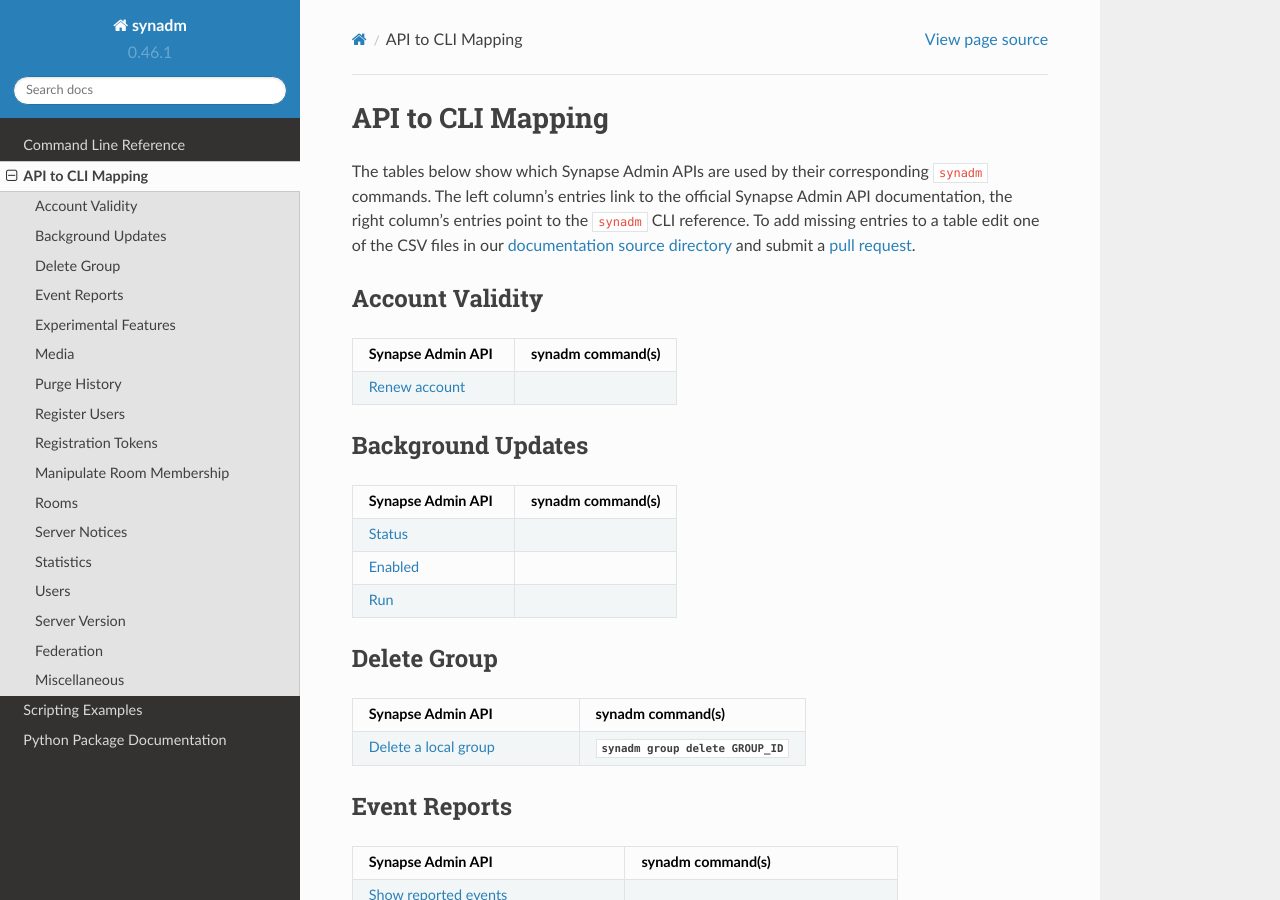
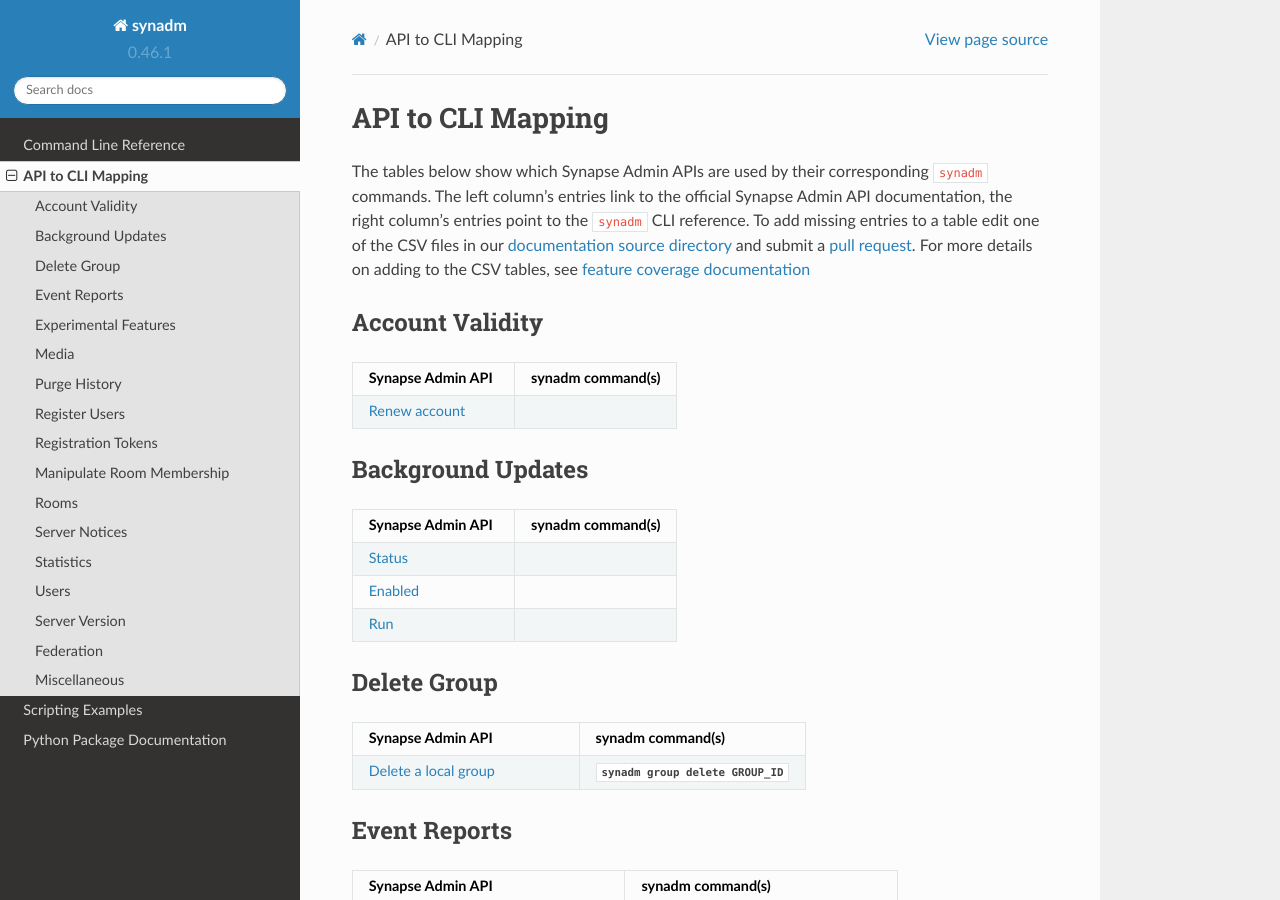
Before and after one commit to JOJ0/synadm, a Sphinx documentation site: the page built from doc/source/features.rst, in a window 1280 px wide and 900 px high. Built offline with Sphinx 7.4.7 and the Read the Docs theme 2.0.0, drawn with Linux system fonts in a browser that asks for light colours.

Commit message:
features.rst note on docs

```diff
--- a/doc/source/features.rst
+++ b/doc/source/features.rst
@@ -3,7 +3,8 @@
 
 The tables below show which Synapse Admin APIs are used by their corresponding ``synadm`` commands.
 The left column's entries link to the official Synapse Admin API documentation, the right column's entries point to the ``synadm`` CLI reference.
-To add missing entries to a table edit one of the CSV files in our `documentation source directory`_ and submit a `pull request`_.
+To add missing entries to a table edit one of the CSV files in our `documentation source directory`_ and submit a `pull request`_. For more details on adding to the CSV tables, see `feature coverage documentation`_
+
 
 Account Validity
 ----------------
@@ -148,5 +149,7 @@
 .. _feature request issue:
    https://github.com/JOJ0/synadm/issues/new
 .. _pull request:
-   https://github.com/JOJ0/synadm/blob/dev/CONTRIBUTING.md#submitting-your-work
+   https://github.com/JOJ0/synadm/blob/master/CONTRIBUTING.md#submitting-your-work
+.. _feature coverage documentation:
+   https://github.com/JOJ0/synadm/blob/master/CONTRIBUTING.md#feature-coverage-documentation
 .. |indent| unicode:: U+00A0 U+00A0 .. non-breaking two-space indentation
```
